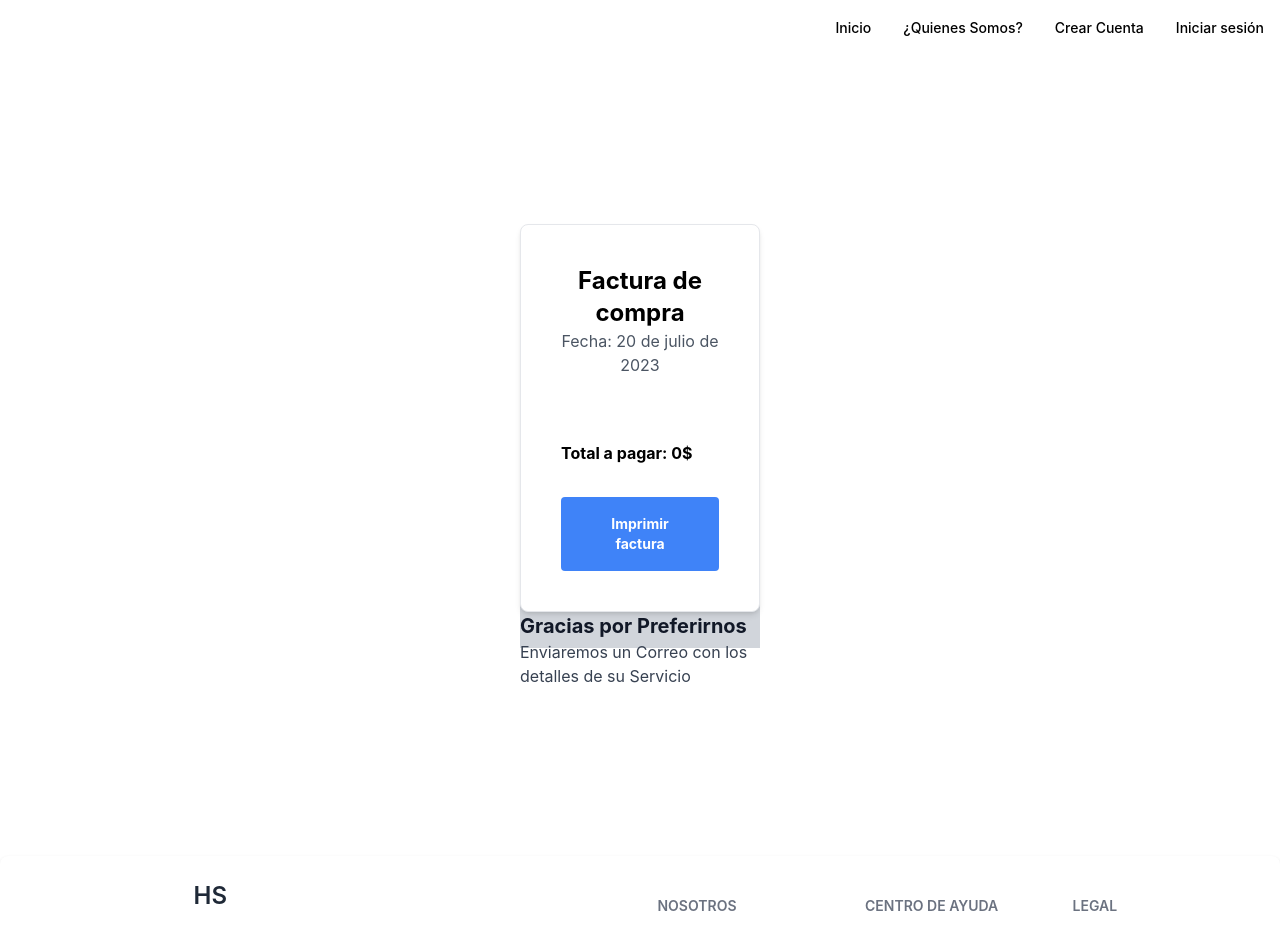
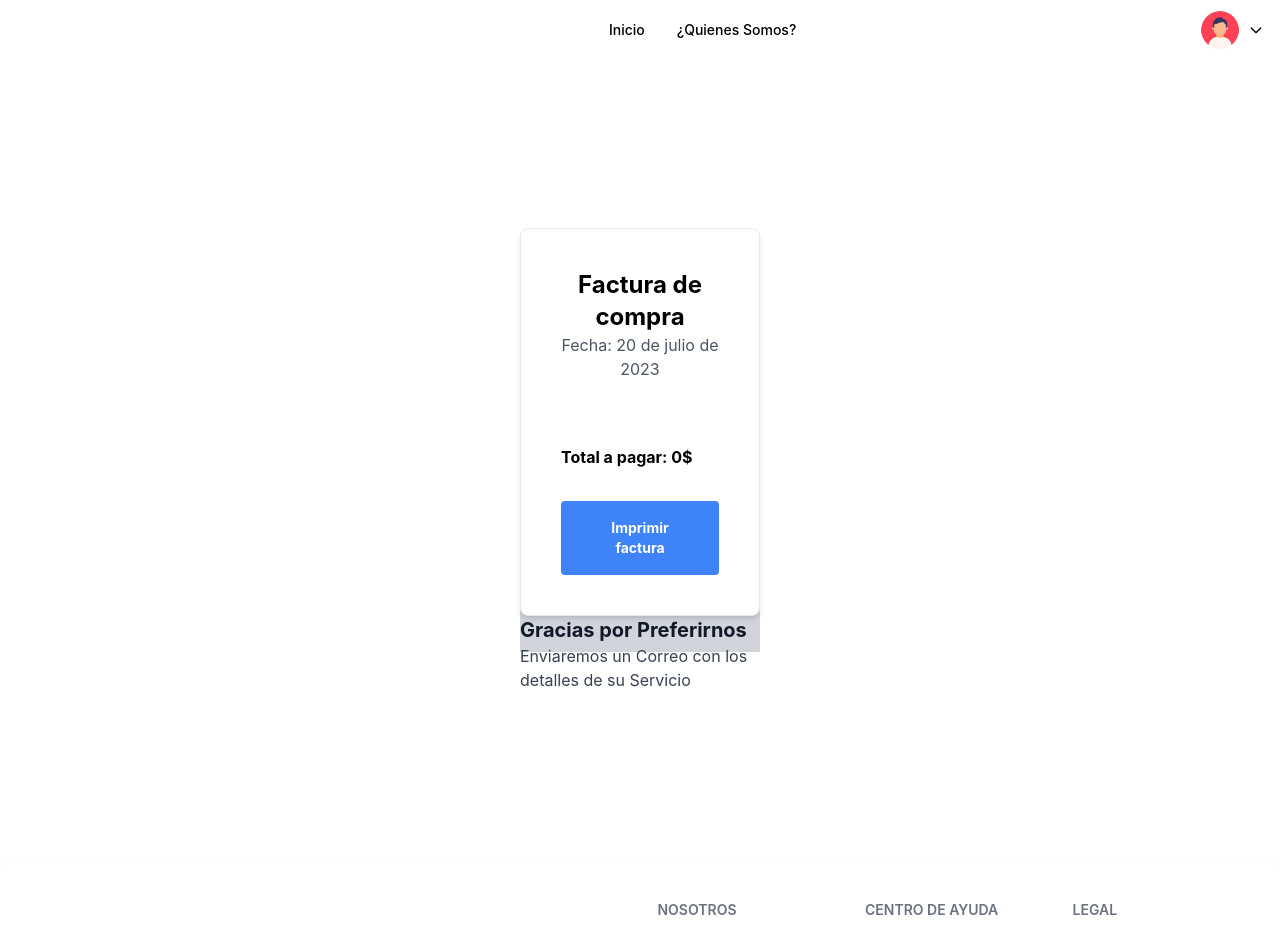
Before and after one commit to dcarvajal99/handyshop, a React (Create React App) app: page /contratoexitoso in a window 1280 px wide. Shown: the top 942 px of the page. Built offline with nearby package versions, Linux system fonts and the light colour scheme.

Commit message:
cambios visuales

```diff
--- a/src/components/footer/Footer.jsx
+++ b/src/components/footer/Footer.jsx
@@ -10,7 +10,7 @@ const FooterApp = () => {
                         <Footer.Brand
                             alt="Logo"
                             href="#"
-                            name="HS"
+                            name=""
                             src={process.env.PUBLIC_URL + '../img/logo/logo.gif'}
                         />
                     </div>
--- a/src/components/navbar/Navbar.jsx
+++ b/src/components/navbar/Navbar.jsx
@@ -7,8 +7,8 @@ import Context from '../../context/ContextProvider';
 export default function NavbarWithDropdown() {
     const { usuarios } = useContext(Context);
 
-    let temporal = undefined;
-  /*   let temporal = usuarios.nombre; */
+    /* let temporal = undefined; */
+      let temporal = usuarios.nombre;
 
     return (
         <Navbar fluid rounded >
@@ -20,7 +20,7 @@ export default function NavbarWithDropdown() {
                 />
             </Navbar.Brand>
             {/* ...otros contenidos de la aplicación... */}
-            {temporal  === undefined ?
+            {temporal === undefined ?
                 <></>
                 :
                 <div className="flex md:order-1">
@@ -48,10 +48,9 @@ export default function NavbarWithDropdown() {
                             Sign out
                         </Dropdown.Item>
                     </Dropdown>
-                    <Navbar.Toggle />
                 </div>
             }
-
+            <Navbar.Toggle />
             <Navbar.Collapse>
                 <NavLink to="/">
                     <p>
```
